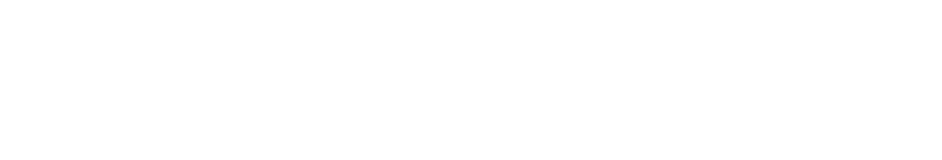
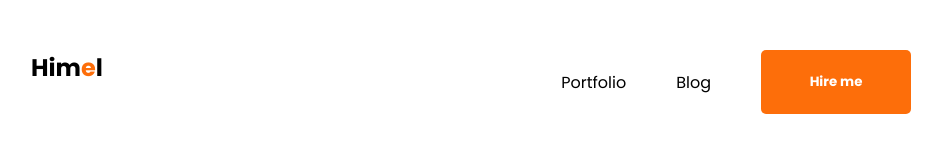
Before and after one commit to Himel-junaed/first-portfolio, a plain HTML site: page index.html in a window 1280 px wide. Shown: the whole page, without its empty margins (169-1111 px from the left). Drawn offline with Linux system fonts and the light colour scheme.

Commit message:
header added

```diff
--- a/index.html
+++ b/index.html
@@ -5,8 +5,27 @@
     <meta http-equiv="X-UA-Compatible" content="IE=edge">
     <meta name="viewport" content="width=device-width, initial-scale=1.0">
     <title>First portfolio</title>
+    <link rel="stylesheet" href="style.css">
+    <link rel="preconnect" href="https://fonts.googleapis.com">
+    <link rel="preconnect" href="https://fonts.gstatic.com" crossorigin>
+    <link href="https://fonts.googleapis.com/css2?family=Poppins:wght@400;700&display=swap" rel="stylesheet">
 </head>
 <body>
+    <header>
+        <nav>
+            <h2 class="naV-tittle">Him<span class="text-primary">e</span>l</h2>
+            <ul>
+                <li>Portfolio</li>
+                <li>Blog</li>
+                <li><button class="btn-primary">Hire me</button></li>
+            </ul>
+        </nav>
+    </header>
+    <main>
 
+    </main>
+    <footer>
+
+    </footer>
 </body>
 </html>
--- /dev/null
+++ b/style.css
@@ -0,0 +1,37 @@
+*{
+    margin: 0;
+    font-family: 'Poppins', sans-serif;
+}
+.text-primary{
+    color: #FD6E0A;
+}
+
+.btn-primary{
+    color: #ffffff;
+    height: 64px;
+    width: 150px;
+    padding: 18px 36px;
+    border-radius: 5px;
+    border: 0;
+    font-weight: 700;
+    background: #FD6E0A;
+
+}
+/* header and navigation */
+nav{
+    display: flex;
+    justify-content: space-between;
+    margin: 50px 200px;
+}
+.nav-tittle{
+    font-weight: 800;
+    font-size: 45px;
+}
+nav ul{
+    display: flex;
+    align-items: center;
+}
+nav li {
+    list-style: none;
+    margin-left: 50px;
+}
```
